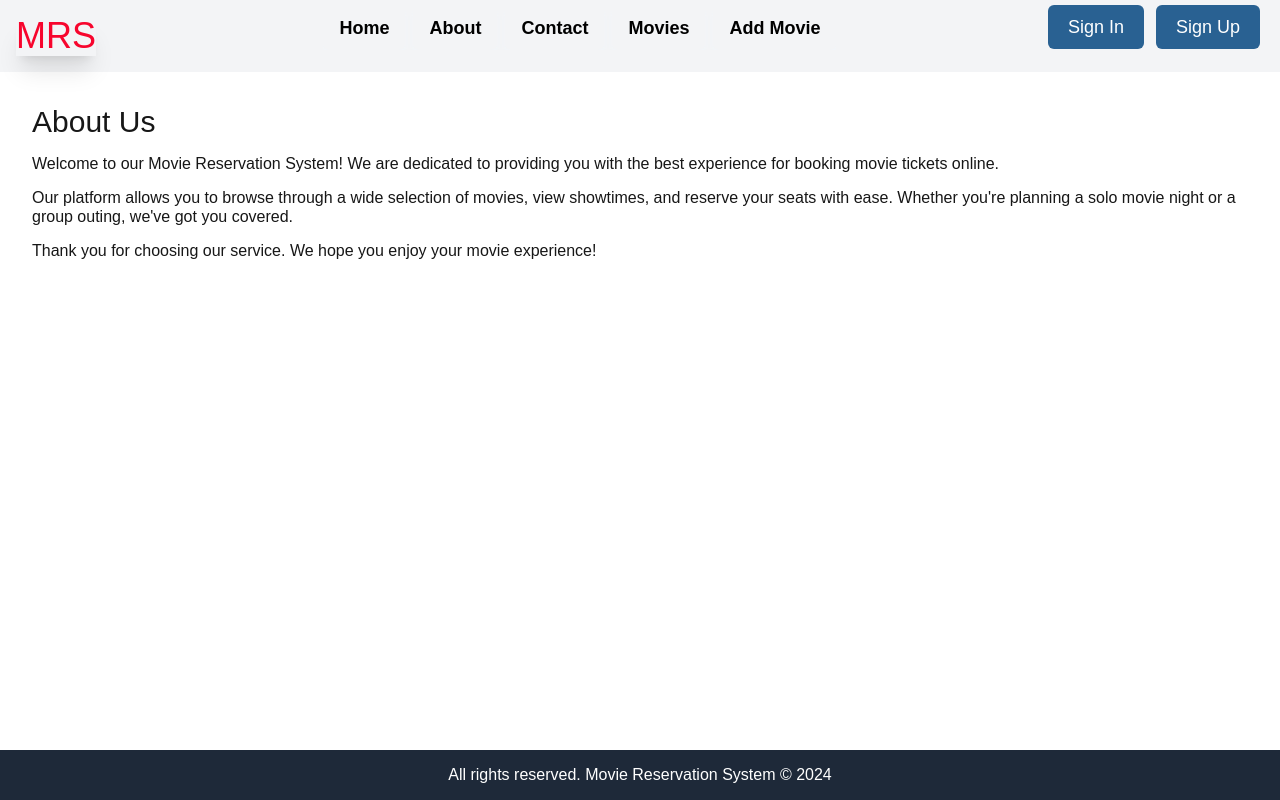
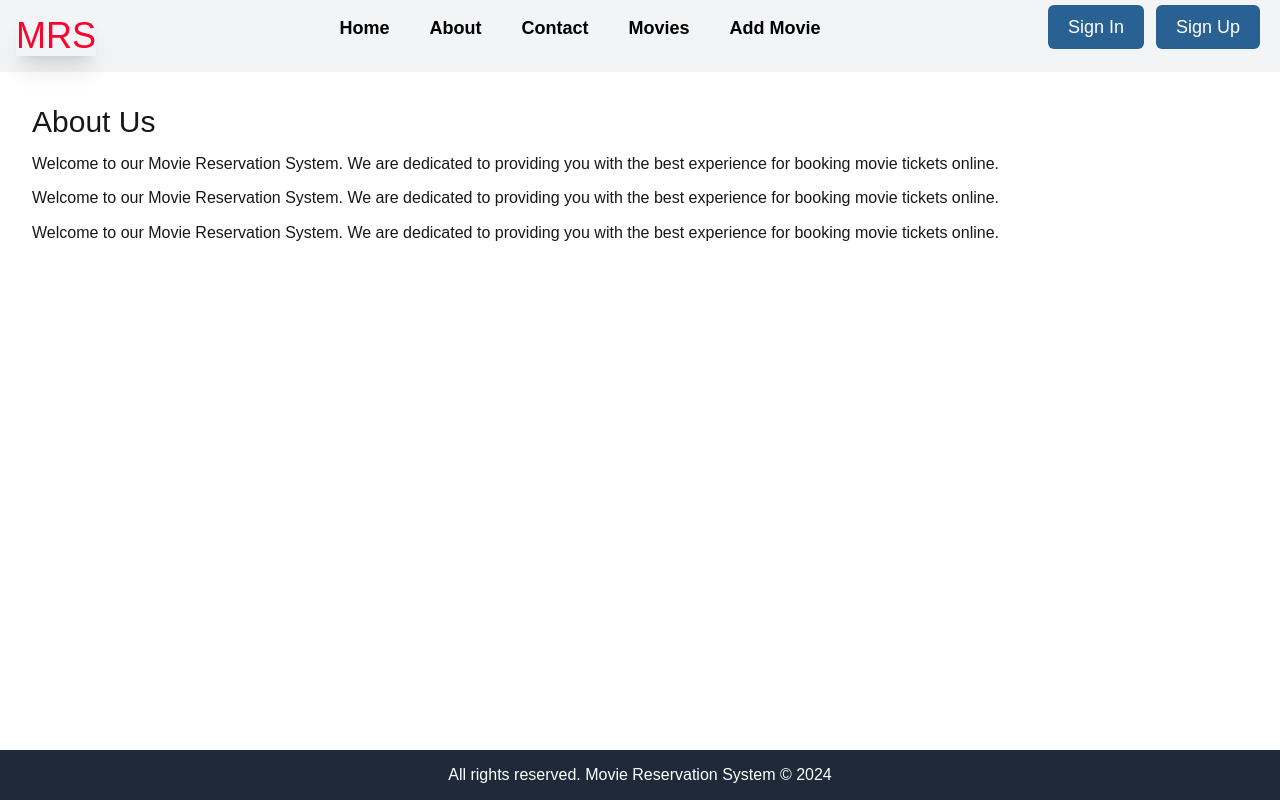
Before and after one commit to UsamaMukhtat01/movie-reservation-system, a Next.js app: page /about in a window 1280 px wide. Built offline with nearby package versions, Linux system fonts and the light colour scheme.

Commit message:
errors resolved local build created

```diff
--- a/app/about/page.tsx
+++ b/app/about/page.tsx
@@ -6,17 +6,16 @@ export default function About() {
       {/* <Header/> */}
       <h2 className="text-3xl font-bold mb-4">About Us</h2>
       <p className="mb-4">
-        Welcome to our Movie Reservation System! We are dedicated to providing
+        Welcome to our Movie Reservation System. We are dedicated to providing
         you with the best experience for booking movie tickets online.
       </p>
       <p className="mb-4">
-        Our platform allows you to browse through a wide selection of movies,
-        view showtimes, and reserve your seats with ease. Whether you're
-        planning a solo movie night or a group outing, we've got you covered.
+        Welcome to our Movie Reservation System. We are dedicated to providing
+        you with the best experience for booking movie tickets online.
       </p>
       <p>
-        Thank you for choosing our service. We hope you enjoy your movie
-        experience!
+        Welcome to our Movie Reservation System. We are dedicated to providing
+        you with the best experience for booking movie tickets online.
       </p>
     </main>
   );
--- a/app/movies/page.tsx
+++ b/app/movies/page.tsx
@@ -20,7 +20,15 @@ interface User {
 }
 
 export default function Movies() {
-  const user: User = JSON.parse(localStorage.getItem("user") || "{}");
+  // const user: User = JSON.parse(localStorage.getItem("user") || "{}");
+  const [user, setUser] = useState<User>({});
+
+  useEffect(() => {
+    const storedUser = localStorage.getItem("user");
+    if (storedUser) {
+      setUser(JSON.parse(storedUser));
+    }
+  }, []);
 
   // state types
   const [movies, setMovies] = useState<Movie[]>([]);
```
